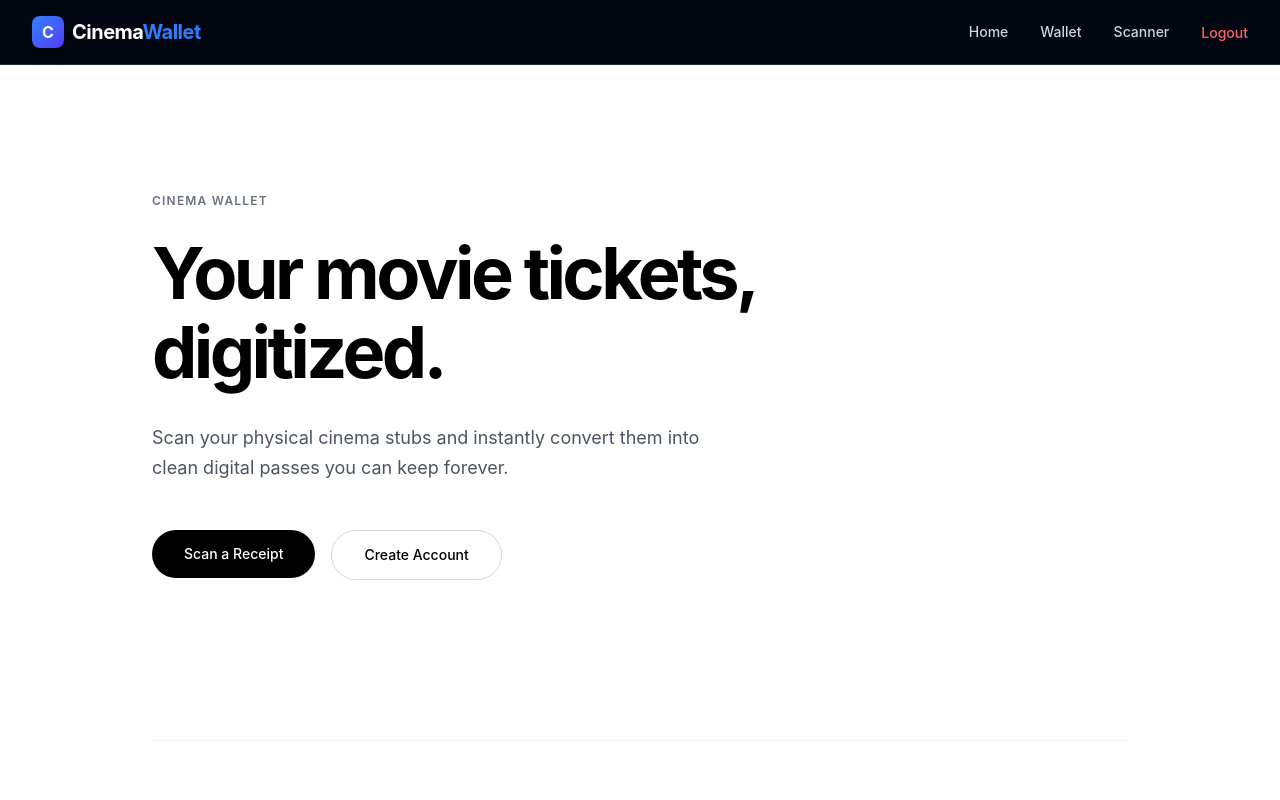
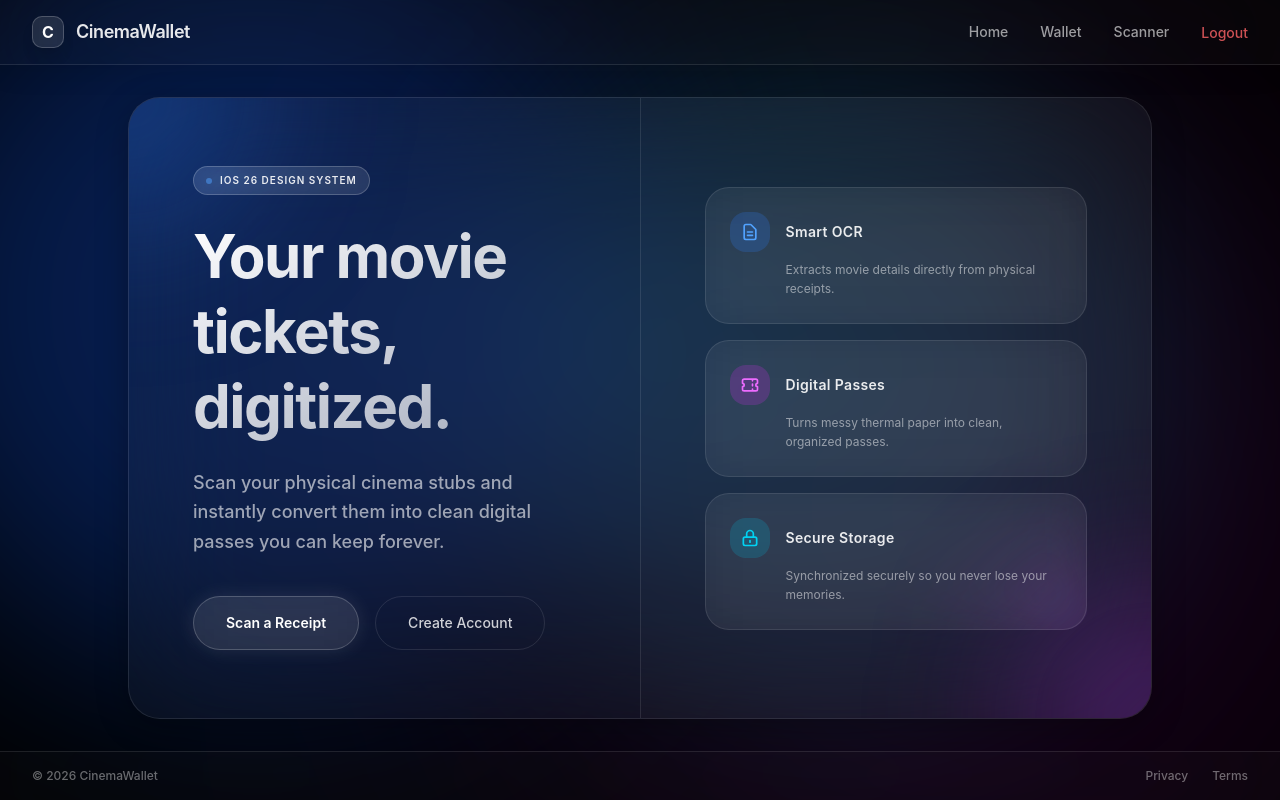
Before and after one commit to DrgDodge/cinema.sinulzyn.com, a SvelteKit app: page / in a window 1280 px wide. Shown: the top 800 px of the page. Built offline with nearby package versions, Linux system fonts and the light colour scheme.

Commit message:
V0.4.0 - New refactor

```diff
--- a/src/routes/(app)/+layout.svelte
+++ b/src/routes/(app)/+layout.svelte
@@ -3,58 +3,61 @@
     let { children } = $props();
 </script>
 
-<div class="min-h-screen bg-gray-950 text-gray-100 flex flex-col font-sans antialiased selection:bg-blue-500/30">
-    <!-- Navbar -->
-    <nav class="sticky top-0 z-50 backdrop-blur-xl bg-gray-950/80 border-b border-gray-800">
+<div class="h-[100dvh] w-full overflow-hidden bg-black text-gray-100 flex flex-col font-sans antialiased relative selection:bg-white/30">
+    <!-- Animated Liquid Glass Background -->
+    <div class="fixed inset-0 z-0 pointer-events-none overflow-hidden">
+        <div class="absolute -top-[10%] -left-[10%] w-[60vw] h-[60vw] bg-blue-600/30 rounded-full blur-[120px] mix-blend-screen animate-[spin_20s_linear_infinite]"></div>
+        <div class="absolute -bottom-[20%] -right-[10%] w-[70vw] h-[70vw] bg-fuchsia-600/20 rounded-full blur-[150px] mix-blend-screen animate-[pulse_10s_ease-in-out_infinite_alternate]"></div>
+        <div class="absolute top-[20%] left-[40%] w-[50vw] h-[50vw] bg-cyan-500/20 rounded-full blur-[100px] mix-blend-screen animate-[bounce_15s_infinite]"></div>
+    </div>
+
+    <!-- Liquid Glass Navbar -->
+    <nav class="relative z-50 backdrop-blur-3xl bg-white/[0.02] border-b border-white/10 shadow-[0_4px_30px_rgba(0,0,0,0.1)] transition-all duration-300">
         <div class="max-w-7xl mx-auto px-4 sm:px-6 lg:px-8">
             <div class="flex justify-between h-16 items-center">
                 <!-- Logo -->
                 <div class="flex-shrink-0 flex items-center">
-                    <a href="/" class="flex items-center gap-2 group">
-                        <div class="w-8 h-8 rounded-lg bg-gradient-to-br from-blue-500 to-indigo-600 flex items-center justify-center text-white font-bold shadow-lg group-hover:shadow-blue-500/25 transition-all">
+                    <a href="/" class="flex items-center gap-3 group">
+                        <div class="w-8 h-8 rounded-[10px] bg-white/10 backdrop-blur-md border border-white/20 flex items-center justify-center text-white font-bold shadow-lg group-hover:scale-105 group-hover:bg-white/20 transition-all duration-500 ease-out">
                             C
                         </div>
-                        <span class="font-bold text-xl tracking-tight text-white">Cinema<span class="text-blue-500">Wallet</span></span>
+                        <span class="font-semibold text-lg tracking-tight text-white/90 group-hover:text-white transition-colors duration-300">CinemaWallet</span>
                     </a>
                 </div>
 
                 <!-- Desktop Menu -->
                 <div class="hidden md:flex items-center space-x-8">
-                    <a href="/" class="text-sm font-medium text-gray-300 hover:text-white transition-colors">Home</a>
-                    <a href="/passes" class="text-sm font-medium text-gray-300 hover:text-white transition-colors">Wallet</a>
-                    <a href="/scan" class="text-sm font-medium text-gray-300 hover:text-white transition-colors">Scanner</a>
+                    <a href="/" class="text-sm font-medium text-white/60 hover:text-white hover:scale-105 transition-all duration-300">Home</a>
+                    <a href="/passes" class="text-sm font-medium text-white/60 hover:text-white hover:scale-105 transition-all duration-300">Wallet</a>
+                    <a href="/scan" class="text-sm font-medium text-white/60 hover:text-white hover:scale-105 transition-all duration-300">Scanner</a>
 
                     <form method="POST" action="/logout">
-                        <button type="submit" class="text-sm font-medium text-red-400 hover:text-red-300 transition-colors">Logout</button>
+                        <button type="submit" class="text-sm font-medium text-red-400/80 hover:text-red-400 hover:scale-105 transition-all duration-300">Logout</button>
                     </form>
                 </div>
 
-                <!-- Mobile menu button (Simplified for now) -->
+                <!-- Mobile menu button -->
                 <div class="md:hidden flex items-center gap-4">
-                    <a href="/login" class="text-sm font-medium text-white px-3 py-1.5 rounded-md bg-blue-600">Login</a>
+                    <a href="/login" class="text-xs font-semibold text-white/90 px-4 py-2 rounded-full bg-white/10 backdrop-blur-xl border border-white/20 hover:bg-white/20 transition-all duration-300 active:scale-95">Login</a>
                 </div>
             </div>
         </div>
     </nav>
 
-    <!-- Main Content -->
-    <main class="flex-grow flex flex-col relative">
+    <!-- Main Content Wrapper -->
+    <main class="flex-grow flex flex-col relative z-10 w-full h-full overflow-y-auto md:overflow-hidden">
         {@render children()}
     </main>
 
-    <!-- Footer -->
-    <footer class="border-t border-gray-800 bg-gray-950 py-12 mt-auto">
-        <div class="max-w-7xl mx-auto px-4 sm:px-6 lg:px-8 flex flex-col md:flex-row justify-between items-center gap-6">
-            <div class="flex items-center gap-2 opacity-80">
-                <div class="w-6 h-6 rounded flex items-center justify-center bg-gray-800 text-xs font-bold text-gray-400">C</div>
-                <span class="font-semibold text-gray-400">CinemaWallet</span>
-            </div>
-            <p class="text-sm text-gray-500 text-center md:text-left">
-                © {new Date().getFullYear()} Cinema Wallet. All rights reserved.
+    <!-- Liquid Glass Footer -->
+    <footer class="relative z-50 backdrop-blur-3xl bg-white/[0.02] border-t border-white/10 py-4 mt-auto">
+        <div class="max-w-7xl mx-auto px-4 sm:px-6 lg:px-8 flex flex-row justify-between items-center">
+            <p class="text-xs text-white/40 font-medium">
+                © {new Date().getFullYear()} CinemaWallet
             </p>
             <div class="flex gap-6">
-                <a href="/" class="text-gray-500 hover:text-gray-300 transition-colors text-sm">Privacy</a>
-                <a href="/" class="text-gray-500 hover:text-gray-300 transition-colors text-sm">Terms</a>
+                <a href="/" class="text-white/40 hover:text-white/80 transition-colors text-xs font-medium">Privacy</a>
+                <a href="/" class="text-white/40 hover:text-white/80 transition-colors text-xs font-medium">Terms</a>
             </div>
         </div>
     </footer>
--- a/src/routes/(app)/+page.svelte
+++ b/src/routes/(app)/+page.svelte
@@ -3,54 +3,74 @@
 </script>
 
 <svelte:head>
-    <title>Cinema Wallet - Minimal</title>
+    <title>Cinema Wallet</title>
 </svelte:head>
 
-<div class="w-full flex-grow flex flex-col items-center bg-white text-black font-sans selection:bg-black selection:text-white">
-    <div class="max-w-5xl mx-auto px-6 py-24 md:py-32 w-full">
+<div class="w-full h-full flex flex-col justify-center items-center text-white px-4 md:px-8 py-8 overflow-hidden">
+    <!-- Liquid Glass Card Wrapper -->
+    <div class="relative w-full max-w-5xl h-full max-h-[800px] bg-white/[0.03] backdrop-blur-3xl border border-white/10 rounded-[2rem] shadow-[0_8px_32px_0_rgba(0,0,0,0.3)] flex flex-col md:flex-row overflow-hidden animate-in fade-in zoom-in-95 duration-700 ease-out">
 
-        <!-- Hero Section -->
-        <div class="max-w-3xl">
-            <p class="text-xs font-semibold tracking-widest uppercase mb-6 text-gray-500">
-                Cinema Wallet
-            </p>
+        <!-- Animated glow inside card -->
+        <div class="absolute -top-32 -left-32 w-64 h-64 bg-blue-500/30 rounded-full blur-[80px] pointer-events-none"></div>
+        <div class="absolute -bottom-32 -right-32 w-64 h-64 bg-purple-500/30 rounded-full blur-[80px] pointer-events-none"></div>
 
-            <h1 class="text-5xl md:text-7xl font-bold tracking-tighter mb-8 leading-[1.1]">
+        <!-- Left Content -->
+        <div class="flex-1 p-8 md:p-16 flex flex-col justify-center relative z-10">
+            <div class="inline-flex items-center gap-2 px-3 py-1.5 rounded-full bg-white/10 border border-white/20 text-white/90 text-[10px] font-semibold tracking-widest uppercase mb-6 w-fit backdrop-blur-md">
+                <span class="w-1.5 h-1.5 rounded-full bg-blue-400 animate-pulse"></span>
+                iOS 26 Design System
+            </div>
+
+            <h1 class="text-4xl md:text-6xl font-bold tracking-tight mb-6 leading-tight text-transparent bg-clip-text bg-gradient-to-br from-white to-white/60">
                 Your movie tickets, <br/>
                 digitized.
             </h1>
 
-            <p class="text-lg text-gray-600 mb-12 leading-relaxed max-w-xl">
+            <p class="text-base md:text-lg text-white/60 mb-10 leading-relaxed max-w-md font-medium">
                 Scan your physical cinema stubs and instantly convert them into clean digital passes you can keep forever.
             </p>
 
-            <div class="flex flex-col sm:flex-row items-start gap-4">
-                <a href="/scan" class="px-8 py-3.5 bg-black hover:bg-gray-800 text-white font-medium rounded-full transition-colors text-sm flex justify-center items-center gap-2">
+            <div class="flex flex-col sm:flex-row items-center gap-4 w-full sm:w-auto">
+                <a href="/scan" class="w-full sm:w-auto px-8 py-4 bg-white/10 hover:bg-white/20 border border-white/20 text-white font-semibold rounded-full transition-all duration-300 backdrop-blur-xl text-sm flex justify-center items-center shadow-[0_0_20px_rgba(255,255,255,0.1)] hover:shadow-[0_0_30px_rgba(255,255,255,0.2)] hover:scale-105 active:scale-95">
                     Scan a Receipt
                 </a>
-                <a href="/login" class="px-8 py-3.5 bg-transparent border border-gray-300 hover:border-black text-black font-medium rounded-full transition-colors text-sm flex justify-center items-center gap-2">
+                <a href="/login" class="w-full sm:w-auto px-8 py-4 bg-transparent border border-white/10 hover:border-white/30 hover:bg-white/5 text-white/80 hover:text-white font-medium rounded-full transition-all duration-300 text-sm flex justify-center items-center hover:scale-105 active:scale-95">
                     Create Account
                 </a>
             </div>
         </div>
 
-        <!-- Features grid -->
-        <div class="mt-40 grid md:grid-cols-3 gap-12 border-t border-gray-100 pt-16">
-            <div>
-                <h3 class="text-sm font-semibold tracking-wide uppercase mb-3">Smart OCR</h3>
-                <p class="text-gray-500 text-sm leading-relaxed">Extracts the movie name, date, time, room, and seat number directly from physical receipts.</p>
+        <!-- Right Visuals (Glass features) -->
+        <div class="flex-1 p-8 md:p-12 lg:p-16 flex flex-col justify-center gap-4 relative z-10 border-t md:border-t-0 md:border-l border-white/10 bg-white/[0.01]">
+            <div class="bg-white/5 backdrop-blur-xl border border-white/10 p-5 lg:p-6 rounded-3xl hover:bg-white/10 transition-colors duration-300 group cursor-default">
+                <div class="flex items-center gap-4 mb-2">
+                    <div class="w-10 h-10 rounded-2xl bg-blue-500/20 flex items-center justify-center text-blue-400 group-hover:scale-110 transition-transform duration-300">
+                        <svg class="w-5 h-5" fill="none" stroke="currentColor" viewBox="0 0 24 24"><path stroke-linecap="round" stroke-linejoin="round" stroke-width="2" d="M9 12h6m-6 4h6m2 5H7a2 2 0 01-2-2V5a2 2 0 012-2h5.586a1 1 0 01.707.293l5.414 5.414a1 1 0 01.293.707V19a2 2 0 01-2 2z"></path></svg>
+                    </div>
+                    <h3 class="text-sm font-semibold tracking-wide text-white/90">Smart OCR</h3>
+                </div>
+                <p class="text-white/50 text-xs leading-relaxed pl-14 hidden sm:block">Extracts movie details directly from physical receipts.</p>
             </div>
 
-            <div>
-                <h3 class="text-sm font-semibold tracking-wide uppercase mb-3">Digital Passes</h3>
-                <p class="text-gray-500 text-sm leading-relaxed">Turns messy thermal paper into clean, organized digital passes.</p>
+            <div class="bg-white/5 backdrop-blur-xl border border-white/10 p-5 lg:p-6 rounded-3xl hover:bg-white/10 transition-colors duration-300 group cursor-default">
+                <div class="flex items-center gap-4 mb-2">
+                    <div class="w-10 h-10 rounded-2xl bg-fuchsia-500/20 flex items-center justify-center text-fuchsia-400 group-hover:scale-110 transition-transform duration-300">
+                        <svg class="w-5 h-5" fill="none" stroke="currentColor" viewBox="0 0 24 24"><path stroke-linecap="round" stroke-linejoin="round" stroke-width="2" d="M15 5v2m0 4v2m0 4v2M5 5a2 2 0 00-2 2v3a2 2 0 110 4v3a2 2 0 002 2h14a2 2 0 002-2v-3a2 2 0 110-4V7a2 2 0 00-2-2H5z"></path></svg>
+                    </div>
+                    <h3 class="text-sm font-semibold tracking-wide text-white/90">Digital Passes</h3>
+                </div>
+                <p class="text-white/50 text-xs leading-relaxed pl-14 hidden sm:block">Turns messy thermal paper into clean, organized passes.</p>
             </div>
 
-            <div>
-                <h3 class="text-sm font-semibold tracking-wide uppercase mb-3">Secure Storage</h3>
-                <p class="text-gray-500 text-sm leading-relaxed">Synchronized securely so you never lose your memories.</p>
+            <div class="bg-white/5 backdrop-blur-xl border border-white/10 p-5 lg:p-6 rounded-3xl hover:bg-white/10 transition-colors duration-300 group cursor-default">
+                <div class="flex items-center gap-4 mb-2">
+                    <div class="w-10 h-10 rounded-2xl bg-cyan-500/20 flex items-center justify-center text-cyan-400 group-hover:scale-110 transition-transform duration-300">
+                        <svg class="w-5 h-5" fill="none" stroke="currentColor" viewBox="0 0 24 24"><path stroke-linecap="round" stroke-linejoin="round" stroke-width="2" d="M12 15v2m-6 4h12a2 2 0 002-2v-6a2 2 0 00-2-2H6a2 2 0 00-2 2v6a2 2 0 002 2zm10-10V7a4 4 0 00-8 0v4h8z"></path></svg>
+                    </div>
+                    <h3 class="text-sm font-semibold tracking-wide text-white/90">Secure Storage</h3>
+                </div>
+                <p class="text-white/50 text-xs leading-relaxed pl-14 hidden sm:block">Synchronized securely so you never lose your memories.</p>
             </div>
         </div>
-
     </div>
 </div>
--- a/src/routes/(app)/login/+page.svelte
+++ b/src/routes/(app)/login/+page.svelte
@@ -14,36 +14,41 @@
     <title>{isRegister ? 'Register' : 'Login'} - Cinema Wallet</title>
 </svelte:head>
 
-<div class="min-h-screen bg-white text-black font-sans flex items-center justify-center p-4 selection:bg-black selection:text-white">
-    <div class="max-w-sm w-full">
+<div class="w-full h-full flex items-center justify-center p-4 md:p-8">
+    <div class="w-full max-w-md bg-white/[0.03] backdrop-blur-3xl border border-white/10 rounded-[2rem] shadow-[0_8px_32px_0_rgba(0,0,0,0.3)] relative overflow-hidden animate-in fade-in slide-in-from-bottom-8 duration-700 ease-out">
 
-        <div class="mb-10">
-            <h2 class="text-2xl font-bold tracking-tight mb-2 text-center">Cinema Wallet</h2>
-            <p class="text-gray-500 text-center text-sm">
+        <!-- Decorative Glow inside card -->
+        <div class="absolute -top-20 -left-20 w-48 h-48 bg-blue-500/20 rounded-full blur-[60px] pointer-events-none"></div>
+        <div class="absolute -bottom-20 -right-20 w-48 h-48 bg-fuchsia-500/20 rounded-full blur-[60px] pointer-events-none"></div>
+
+        <div class="p-8 md:p-10 relative z-10">
+            <div class="mb-10 text-center">
+                <h2 class="text-3xl font-bold tracking-tight mb-2 text-transparent bg-clip-text bg-gradient-to-br from-white to-white/60">Cinema Wallet</h2>
+                <p class="text-white/50 text-sm font-medium">
                     {isRegister ? 'Create an account to continue' : 'Sign in to your account'}
                 </p>
             </div>
 
-        <form method="POST" action={isRegister ? '?/register' : '?/login'} use:enhance class="space-y-4">
-            <div>
-                <label for="email" class="block text-xs font-semibold uppercase tracking-wide text-gray-500 mb-2">Email</label>
+            <form method="POST" action={isRegister ? '?/register' : '?/login'} use:enhance class="space-y-5">
+                <div class="group">
+                    <label for="email" class="block text-[10px] font-semibold uppercase tracking-widest text-white/40 mb-2 group-focus-within:text-white/80 transition-colors">Email</label>
                     <input
                         type="email"
                         name="email"
                         id="email"
-                    class="w-full bg-transparent border-b border-gray-300 px-0 py-2 text-black focus:outline-none focus:border-black transition-colors rounded-none placeholder:text-gray-300"
+                        class="w-full bg-white/5 border border-white/10 rounded-2xl px-4 py-3.5 text-white text-sm focus:outline-none focus:border-white/30 focus:bg-white/10 transition-all duration-300 placeholder:text-white/20"
                         placeholder="name@example.com"
                         required
                     />
                 </div>
 
-            <div>
-                <label for="password" class="block text-xs font-semibold uppercase tracking-wide text-gray-500 mb-2 mt-6">Password</label>
+                <div class="group">
+                    <label for="password" class="block text-[10px] font-semibold uppercase tracking-widest text-white/40 mb-2 mt-6 group-focus-within:text-white/80 transition-colors">Password</label>
                     <input
                         type="password"
                         name="password"
                         id="password"
-                    class="w-full bg-transparent border-b border-gray-300 px-0 py-2 text-black focus:outline-none focus:border-black transition-colors rounded-none placeholder:text-gray-300"
+                        class="w-full bg-white/5 border border-white/10 rounded-2xl px-4 py-3.5 text-white text-sm focus:outline-none focus:border-white/30 focus:bg-white/10 transition-all duration-300 placeholder:text-white/20"
                         placeholder="••••••••"
                         required
                         minlength="8"
@@ -51,13 +56,13 @@
                 </div>
 
                 {#if isRegister}
-                <div class="animate-in fade-in slide-in-from-top-2 duration-300">
-                    <label for="passwordConfirm" class="block text-xs font-semibold uppercase tracking-wide text-gray-500 mb-2 mt-6">Confirm Password</label>
+                    <div class="group animate-in fade-in slide-in-from-top-4 duration-500 ease-out">
+                        <label for="passwordConfirm" class="block text-[10px] font-semibold uppercase tracking-widest text-white/40 mb-2 mt-6 group-focus-within:text-white/80 transition-colors">Confirm Password</label>
                         <input
                             type="password"
                             name="passwordConfirm"
                             id="passwordConfirm"
-                        class="w-full bg-transparent border-b border-gray-300 px-0 py-2 text-black focus:outline-none focus:border-black transition-colors rounded-none placeholder:text-gray-300"
+                            class="w-full bg-white/5 border border-white/10 rounded-2xl px-4 py-3.5 text-white text-sm focus:outline-none focus:border-white/30 focus:bg-white/10 transition-all duration-300 placeholder:text-white/20"
                             placeholder="••••••••"
                             required
                             minlength="8"
@@ -67,31 +72,32 @@
 
                 <div class="pt-4">
                     {#if form?.missing}
-                    <p class="text-red-500 text-xs mb-4">Please fill out all required fields.</p>
+                        <p class="text-red-400 text-xs mb-4 font-medium px-3 py-2 bg-red-500/10 rounded-xl border border-red-500/20 backdrop-blur-md">Please fill out all required fields.</p>
                     {/if}
                     {#if form?.incorrect && form?.action === 'login'}
-                    <p class="text-red-500 text-xs mb-4">Invalid email or password.</p>
+                        <p class="text-red-400 text-xs mb-4 font-medium px-3 py-2 bg-red-500/10 rounded-xl border border-red-500/20 backdrop-blur-md">Invalid email or password.</p>
                     {/if}
                     {#if form?.mismatch && form?.action === 'register'}
-                    <p class="text-red-500 text-xs mb-4">Passwords do not match.</p>
+                        <p class="text-red-400 text-xs mb-4 font-medium px-3 py-2 bg-red-500/10 rounded-xl border border-red-500/20 backdrop-blur-md">Passwords do not match.</p>
                     {/if}
                     {#if form?.error && form?.action === 'register'}
-                    <p class="text-red-500 text-xs mb-4">{form?.message || 'Error creating account. Email might be taken.'}</p>
+                        <p class="text-red-400 text-xs mb-4 font-medium px-3 py-2 bg-red-500/10 rounded-xl border border-red-500/20 backdrop-blur-md">{form?.message || 'Error creating account. Email might be taken.'}</p>
                     {/if}
 
                     <button
                         type="submit"
-                    class="w-full bg-black hover:bg-gray-800 text-white font-medium rounded-full px-4 py-3.5 transition-colors text-sm"
+                        class="w-full bg-white text-black hover:bg-gray-200 font-semibold rounded-2xl px-4 py-4 transition-all duration-300 text-sm shadow-[0_0_20px_rgba(255,255,255,0.2)] hover:shadow-[0_0_30px_rgba(255,255,255,0.4)] hover:scale-105 active:scale-95"
                     >
                         {isRegister ? 'Create Account' : 'Sign In'}
                     </button>
                 </div>
             </form>
 
-        <div class="mt-8 text-center border-t border-gray-100 pt-6">
-            <button type="button" onclick={toggleMode} class="text-sm text-gray-500 hover:text-black transition-colors bg-transparent border-none">
+            <div class="mt-8 text-center pt-6 border-t border-white/10">
+                <button type="button" onclick={toggleMode} class="text-xs font-medium text-white/50 hover:text-white transition-colors bg-transparent border-none cursor-pointer">
                     {isRegister ? 'Already have an account? Sign in' : 'Need an account? Sign up'}
                 </button>
             </div>
         </div>
     </div>
+</div>
```
Lines whose indentation alone changed are shown as unchanged.
